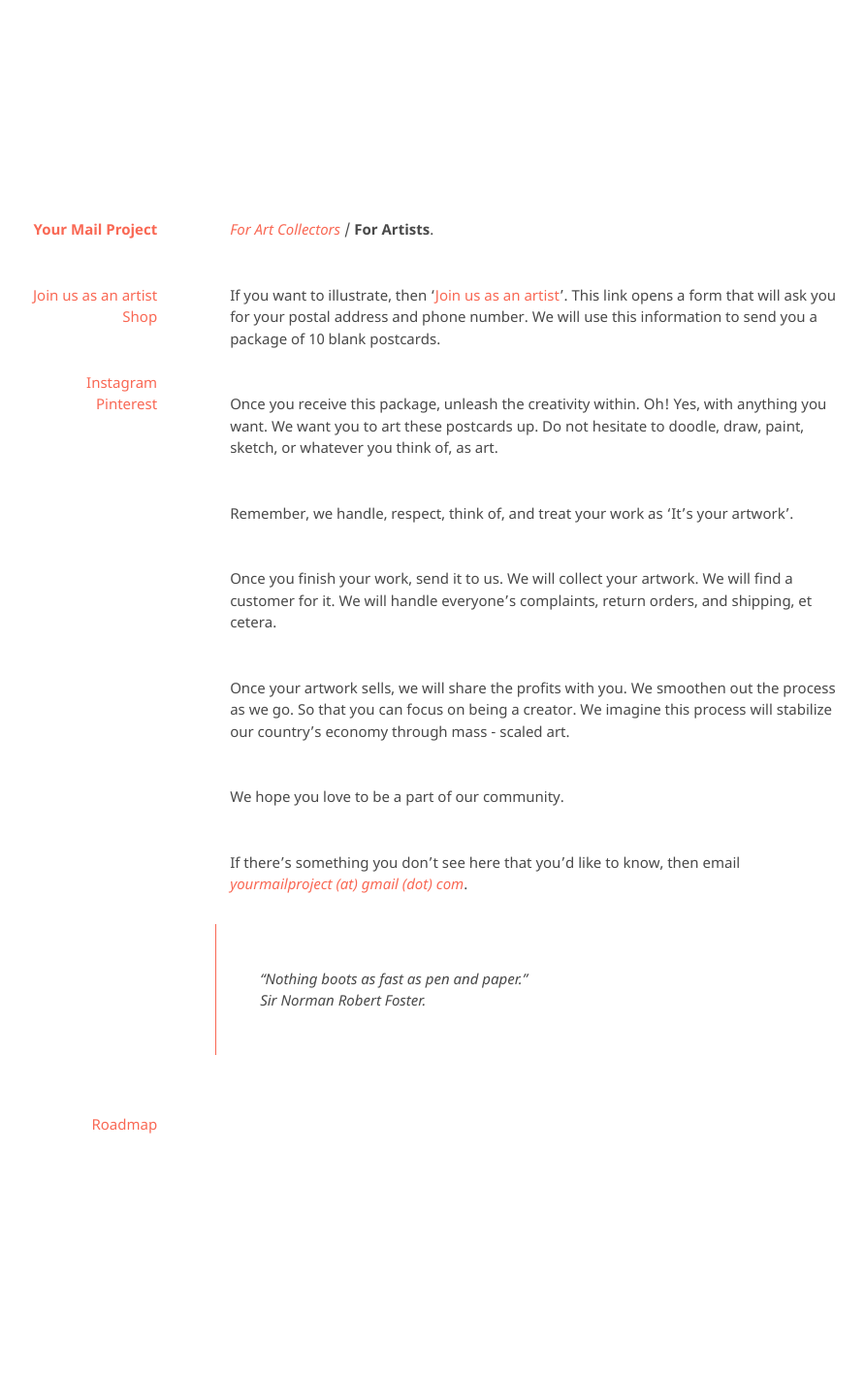
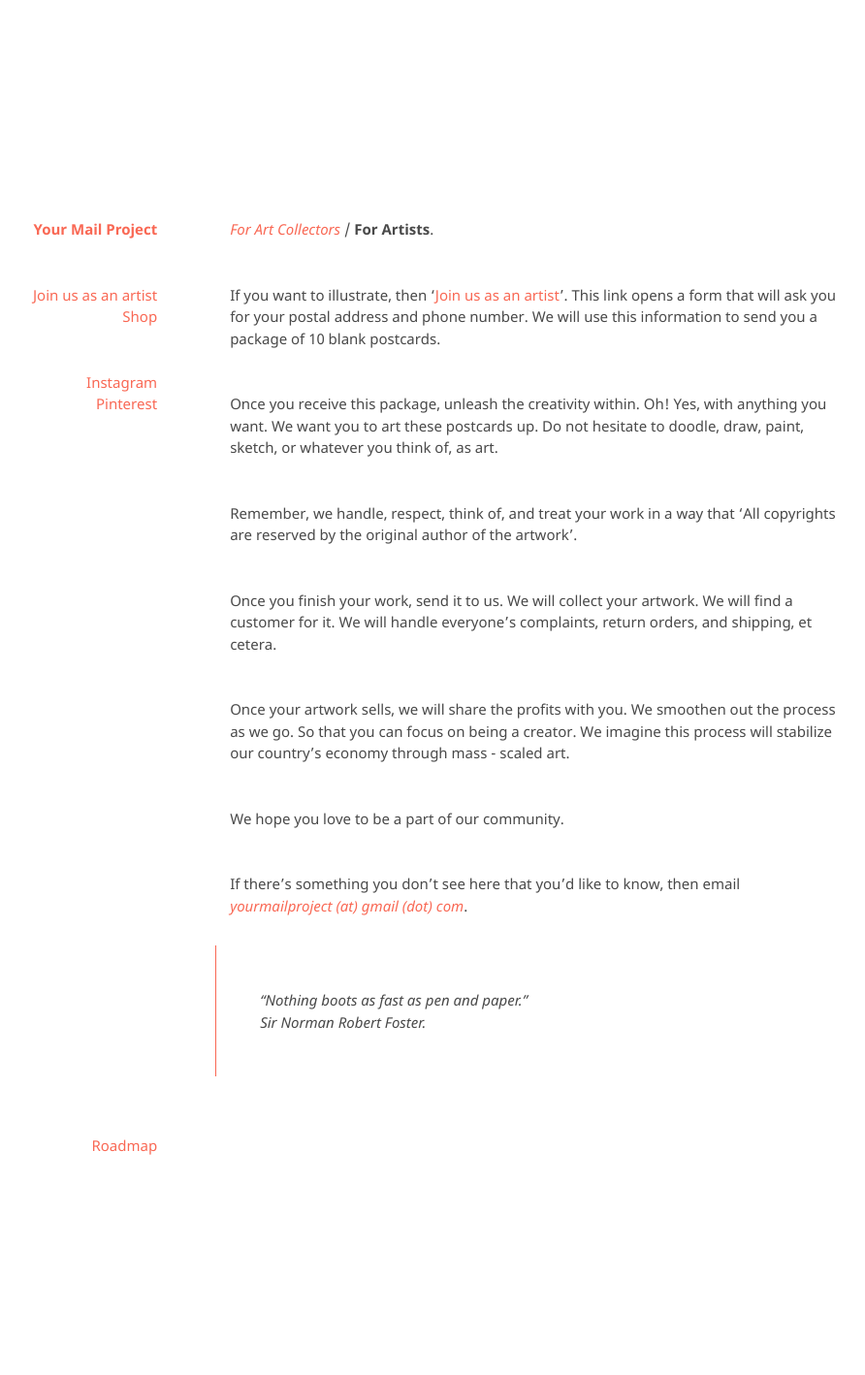
Before and after one commit to kvshvlin/yourmailproject, a Jekyll site: the page built from forartists.md, in a window 1280 px wide. Shown: the whole page at 97% size, without its empty margins (191-1083 px from the left). Built offline with Jekyll 4.4.1, drawn with Linux system fonts in a browser that asks for light colours; our own code applies the rules of GitHub Pages for plain Markdown files; before the commit the page ends 1395 px from its top, so only the background shows below that.

Commit message:
Update forartists.md

```diff
--- a/forartists.md
+++ b/forartists.md
@@ -4,7 +4,7 @@ If you want to illustrate, then '<a href="https://yourmailproject.typeform.com/t
 
 Once you receive this package, unleash the creativity within. Oh! Yes, with anything you want. We want you to art these postcards up. Do not hesitate to doodle, draw, paint, sketch, or whatever you think of, as art.
 
-Remember, we handle, respect, think of, and treat your work as 'It's your artwork'.
+Remember, we handle, respect, think of, and treat your work in a way that 'All copyrights are reserved by the original author of the artwork'.
 
 Once you finish your work, send it to us. We will collect your artwork. We will find a customer for it. We will handle everyone's complaints, return orders, and shipping, et cetera.
 
```
